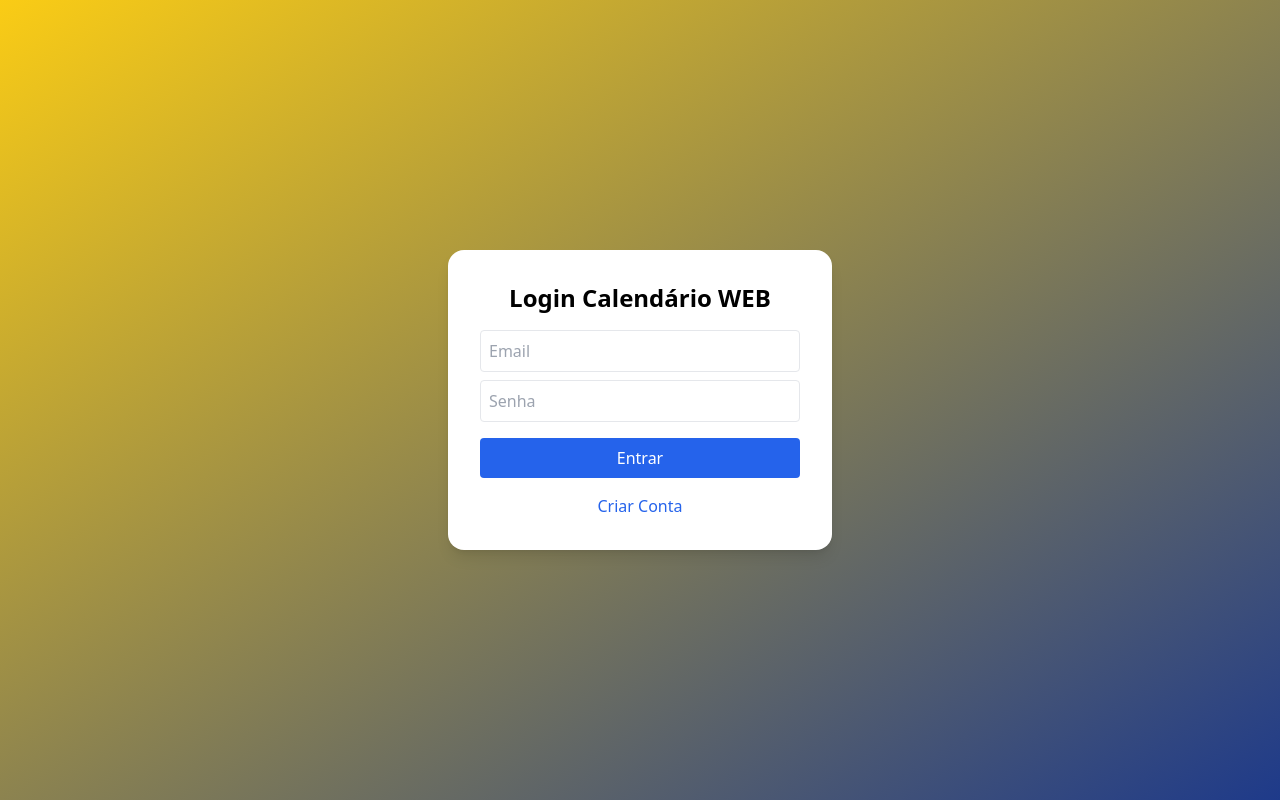
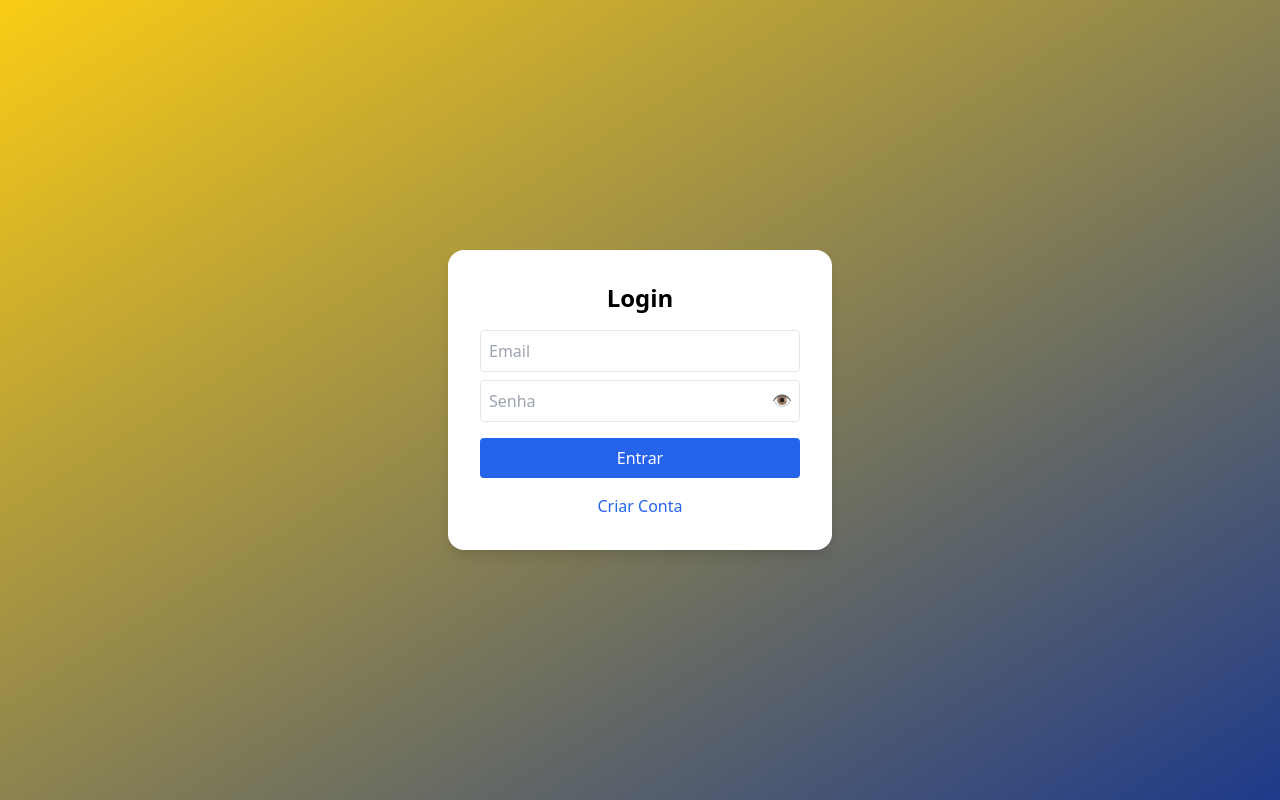
Before and after one commit to G2Martins/CalendarioWeb, an Angular app in the folder FrontEnd-angular/: page /login in a window 1280 px wide. Built offline with nearby package versions, Linux system fonts and the light colour scheme.

Commit message:
add: Show Password feature

```diff
--- a/FrontEnd-angular/src/app/pages/login/login.component.html
+++ b/FrontEnd-angular/src/app/pages/login/login.component.html
@@ -1,12 +1,40 @@
-<div class="flex items-center justify-center h-screen bg-gradient-to-br from-yellow-400 to-blue-900">
-    <div class="bg-white p-8 rounded-2xl shadow-lg w-96">
-      	<h2 class="text-center text-2xl font-semibold">Login Calendário WEB</h2>
-      	<input class="w-full p-2 mt-4 border rounded" [(ngModel)]="email" placeholder="Email" type="email">
-      	<input class="w-full p-2 mt-2 border rounded" [(ngModel)]="password" placeholder="Senha" type="password">
-      	<p *ngIf="errorMessage" class="text-red-500 text-sm mt-2">{{ errorMessage }}</p>
-      	<button (click)="login()" class="w-full bg-blue-600 text-white p-2 mt-4 rounded">Entrar</button>
-      	<p class="text-center mt-4">
-        	<a routerLink="/register" class="text-blue-600">Criar Conta</a>
-    	</p>
-	</div>
+<div
+  class="flex items-center justify-center h-screen bg-gradient-to-br from-yellow-400 to-blue-900"
+>
+  <div class="bg-white p-8 rounded-2xl shadow-lg w-96">
+    <h2 class="text-center text-2xl font-semibold">Login</h2>
+    <input
+      class="w-full p-2 mt-4 border rounded"
+      [(ngModel)]="email"
+      placeholder="Email"
+      type="email"
+    />
+    <div class="relative w-full mt-2">
+      <input
+        class="w-full p-2 border rounded pr-10"
+        [(ngModel)]="password"
+        placeholder="Senha"
+        [type]="showPassword ? 'text' : 'password'"
+      />
+      <button
+        type="button"
+        class="absolute right-2 top-2 text-gray-600"
+        (click)="togglePasswordVisibility()"
+      >
+        {{ showPassword ? "🙈" : "👁️" }}
+      </button>
+    </div>
+    <p *ngIf="errorMessage" class="text-red-500 text-sm mt-2">
+      {{ errorMessage }}
+    </p>
+    <button
+      (click)="login()"
+      class="w-full bg-blue-600 text-white p-2 mt-4 rounded"
+    >
+      Entrar
+    </button>
+    <p class="text-center mt-4">
+      <a routerLink="/register" class="text-blue-600">Criar Conta</a>
+    </p>
+  </div>
 </div>
--- a/FrontEnd-angular/src/app/pages/login/login.component.ts
+++ b/FrontEnd-angular/src/app/pages/login/login.component.ts
@@ -12,8 +12,13 @@ export class LoginComponent {
 	email = '';
 	password = '';
 	errorMessage = '';
+	showPassword = false;
 
 	constructor(private authService: AuthService, private router: Router) { }
+
+	togglePasswordVisibility() {
+		this.showPassword = !this.showPassword;
+	}
 
 	login() {
 		this.authService.getUserByEmail(this.email).subscribe({
```
